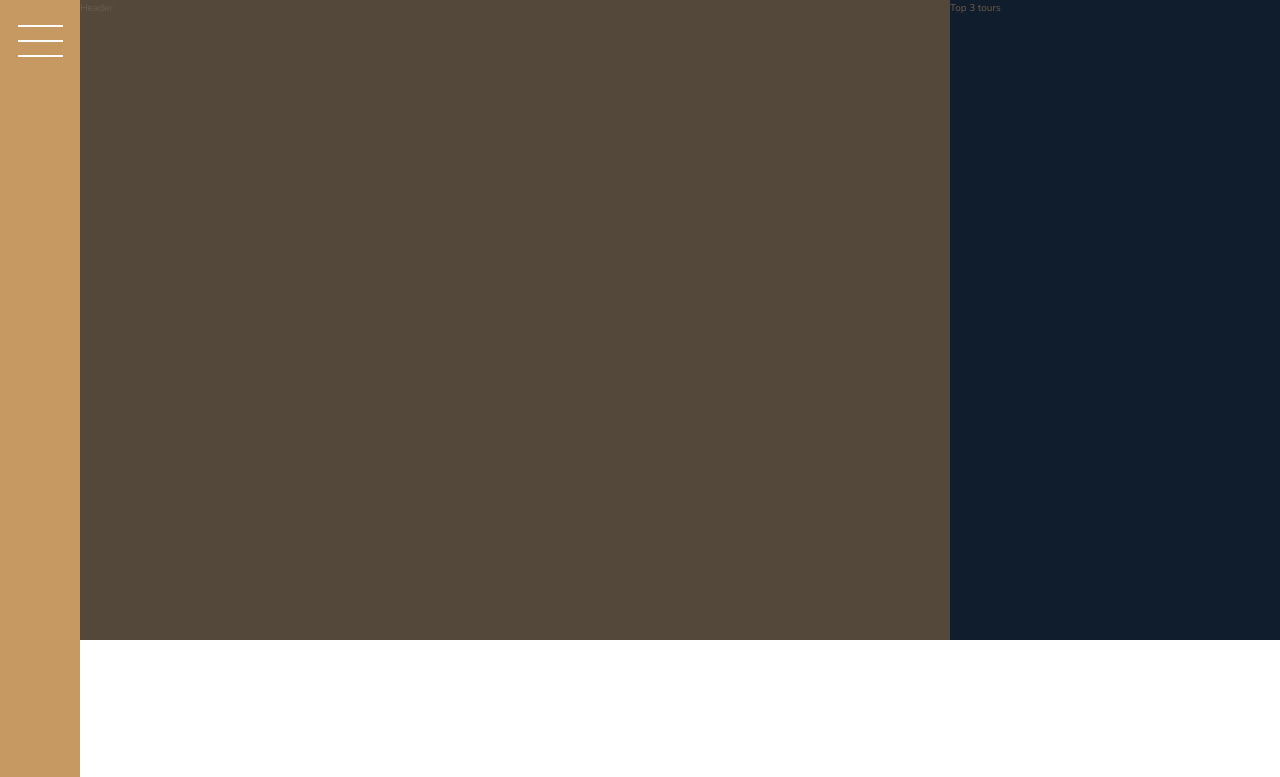
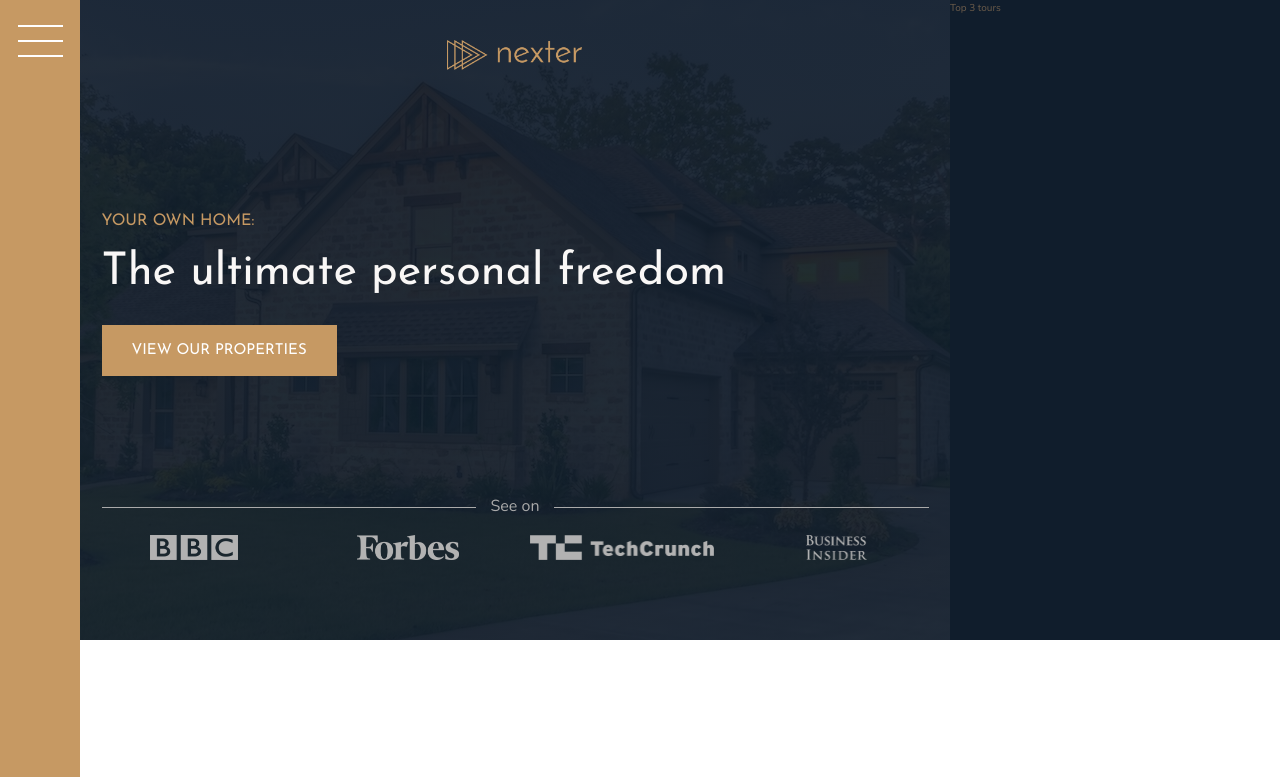
Before and after one commit to AngelCruzL/nexter, a website: page index.html in a window 1280 px wide. Shown: the top 777 px of the page. Drawn offline with nearby package versions, Linux system fonts and the light colour scheme.

Commit message:
Finishing the header layout

```diff
--- a/index.html
+++ b/index.html
@@ -18,8 +18,23 @@
     <div class="sidebar">
       <button class="nav-btn"></button>
     </div>
-    <header class="header">Header</header>
+
+    <header class="header">
+      <img src="img/logo.png" alt="Nextex logo" class="header__logo" />
+      <h3 class="heading-3">Your own home:</h3>
+      <h1 class="heading-1">The ultimate personal freedom</h1>
+      <button class="btn header__btn">View our properties</button>
+      <div class="header__seeon-text">See on</div>
+      <div class="header__seeon-logos">
+        <img src="img/logo-bbc.png" alt="See on logo 1" />
+        <img src="img/logo-forbes.png" alt="See on logo 2" />
+        <img src="img/logo-techcrunch.png" alt="See on logo 3" />
+        <img src="img/logo-bi.png" alt="See on logo 4" />
+      </div>
+    </header>
+
     <div class="realtours">Top 3 tours</div>
+
     <section class="features">
       <div class="feature">
         <svg class="feature__icon">
@@ -82,6 +97,7 @@
         </p>
       </div>
     </section>
+
     <div class="story__pictures">
       <img
         src="img/story-1.jpeg"
@@ -90,6 +106,7 @@
       />
       <img src="img/story-2.jpeg" alt="New house" class="story__img--2" />
     </div>
+
     <div class="story__content">
       <h3 class="heading-3 mb-sm">Happy customers</h3>
       <h2 class="heading-2 mb-md heading-2--dark">
@@ -102,6 +119,7 @@
       </p>
       <button class="btn">Find your own home</button>
     </div>
+
     <section class="homes">
       <div class="home">
         <img src="img/house-1.jpeg" alt="House 1" class="home__img" />
@@ -307,6 +325,7 @@
         <button class="btn home__btn">Contact realtor</button>
       </div>
     </section>
+
     <section class="gallery">
       <figure class="gallery__item gallery__item--1">
         <img src="img/gal-1.jpeg" alt="Gallery image 1" class="gallery__img" />
@@ -371,6 +390,7 @@
         />
       </figure>
     </section>
+
     <footer class="footer">
       <ul class="nav">
         <li class="nav__item">
--- a/sass/_header.scss
+++ b/sass/_header.scss
@@ -1,4 +1,57 @@
 .header {
   background-color: $color-grey-dark-1;
   grid-column: full-start/col-end 6;
+  background-image: linear-gradient(
+      rgba($color-secondary, 0.93),
+      rgba($color-secondary, 0.93)
+    ),
+    url(../img/hero.jpeg);
+  background-position: center;
+  padding: 4rem 8rem 8rem 8rem;
+
+  display: grid;
+  grid-template-rows: 1fr min-content 6rem 1fr;
+  grid-row-gap: 1.5rem;
+  grid-template-columns: max-content;
+  justify-content: center;
+
+  &__logo {
+    height: 3rem;
+    justify-self: center;
+  }
+
+  &__btn {
+    align-self: start;
+    justify-self: start;
+  }
+
+  &__seeon-text {
+    display: grid;
+    grid-template-columns: 1fr max-content 1fr;
+    grid-column-gap: 1.5rem;
+    align-items: center;
+
+    font-size: 1.6rem;
+    color: $color-grey-light-2;
+
+    &::before,
+    &::after {
+      content: "";
+      height: 1px;
+      display: block;
+      background-color: currentColor;
+    }
+  }
+
+  &__seeon-logos {
+    display: grid;
+    grid-template-columns: repeat(4, 1fr);
+    grid-column-gap: 3rem;
+    justify-items: center;
+
+    img {
+      height: 2.5rem;
+      filter: brightness(70%);
+    }
+  }
 }
--- a/sass/_typography.scss
+++ b/sass/_typography.scss
@@ -5,6 +5,9 @@
 
 .heading-1 {
   @extend %heading;
+  font-size: 4.5rem;
+  color: $color-grey-light-1;
+  line-height: 1;
 }
 
 .heading-2 {
```
Also changed, not shown: css/style.css.
